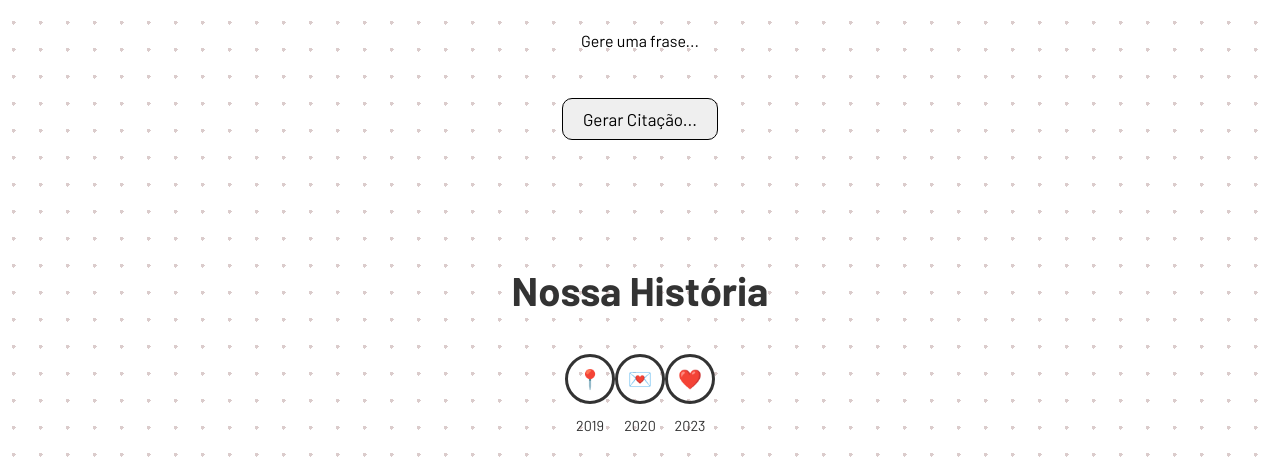
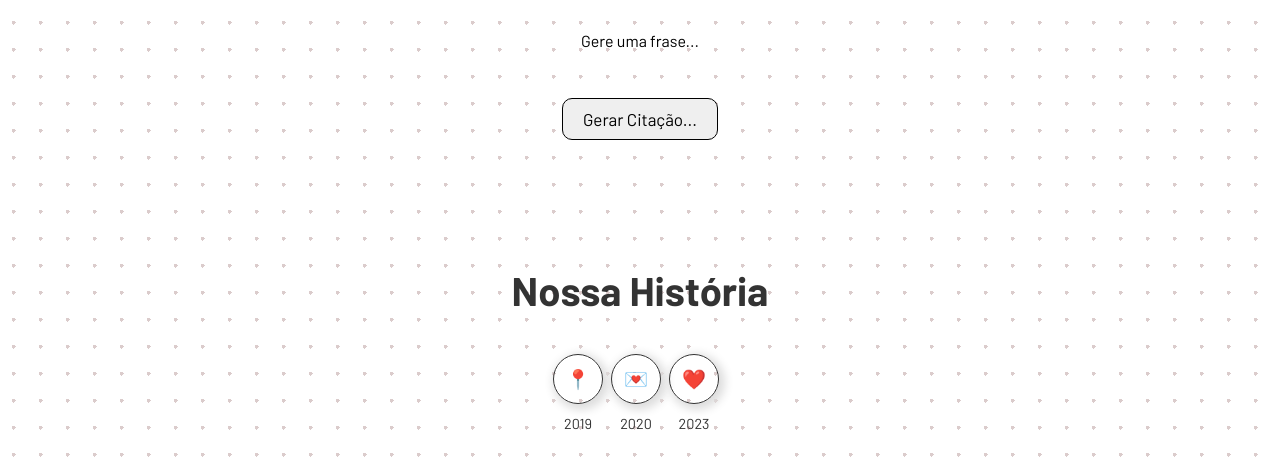
Before and after one commit to pedrinho-devv/sarahepedrinho, a plain HTML site: page index.html in a window 1280 px wide. Shown: the part 585-1059 px from the top of the page. Drawn offline with nearby package versions, Linux system fonts and the light colour scheme.

Commit message:
mudanças no espaçamento do timeline-maker

```diff
--- a/css/style.css
+++ b/css/style.css
@@ -1,4 +1,4 @@
-@import url('https://fonts.googleapis.com/css2?family=Barlow:ital,wght@0,100;0,200;0,300;0,400;0,500;0,600;0,700;0,800;0,900;1,100;1,200;1,300;1,400;1,500;1,600;1,700;1,800;1,900&family=Inter:ital,opsz,wght@0,14..32,100..900;1,14..32,100..900&display=swap');
+@import url("https://fonts.googleapis.com/css2?family=Barlow:ital,wght@0,100;0,200;0,300;0,400;0,500;0,600;0,700;0,800;0,900;1,100;1,200;1,300;1,400;1,500;1,600;1,700;1,800;1,900&family=Inter:ital,opsz,wght@0,14..32,100..900;1,14..32,100..900&display=swap");
 
 * {
   padding: 0;
@@ -66,7 +66,6 @@ body {
   overflow: hidden;
 }
 
-
 .swiper-wrapper {
   display: flex;
 }
@@ -82,14 +81,16 @@ body {
   object-fit: cover; /* Faz a imagem preencher o espaço */
 }
 
-.swiper-button-prev, .swiper-button-next {
+.swiper-button-prev,
+.swiper-button-next {
   color: #eee;
 }
 
 /* Gerador de frases */
 .quote {
   margin-top: 90px;
-  font-family: "Lucida Sans", "Lucida Sans Regular", "Lucida Grande", "Lucida Sans Unicode", Geneva, Verdana, sans-serif;
+  font-family: "Lucida Sans", "Lucida Sans Regular", "Lucida Grande",
+    "Lucida Sans Unicode", Geneva, Verdana, sans-serif;
   font-size: 1rem;
   text-align: center;
   width: 80%;
@@ -139,7 +140,7 @@ body {
 #nossa-historia {
   margin-top: 50px;
   padding: 50px 20px;
-  font-family: 'DM Sans', sans-serif;
+  font-family: "DM Sans", sans-serif;
   text-align: center;
 }
 
@@ -158,7 +159,7 @@ body {
 }
 
 .timeline::before {
-  content: '';
+  content: "";
   position: absolute;
   width: 80%;
   height: 4px;
@@ -171,11 +172,15 @@ body {
 /* Marcadores interativos */
 .timeline-marker {
   position: relative;
-  border: 3px solid #333;
+  border: 1px solid #333;
   border-radius: 50%;
+  -webkit-box-shadow: 3px 3px 10px 3px #dddddd;
+  -moz-box-shadow: 3px 3px 10px 3px #dddddd;
+  box-shadow: 3px 3px 10px 3px #dddddd;
   width: 50px;
   height: 50px;
   display: flex;
+  margin-right: 8px;
   justify-content: center;
   align-items: center;
   font-size: 1.2rem;
```
